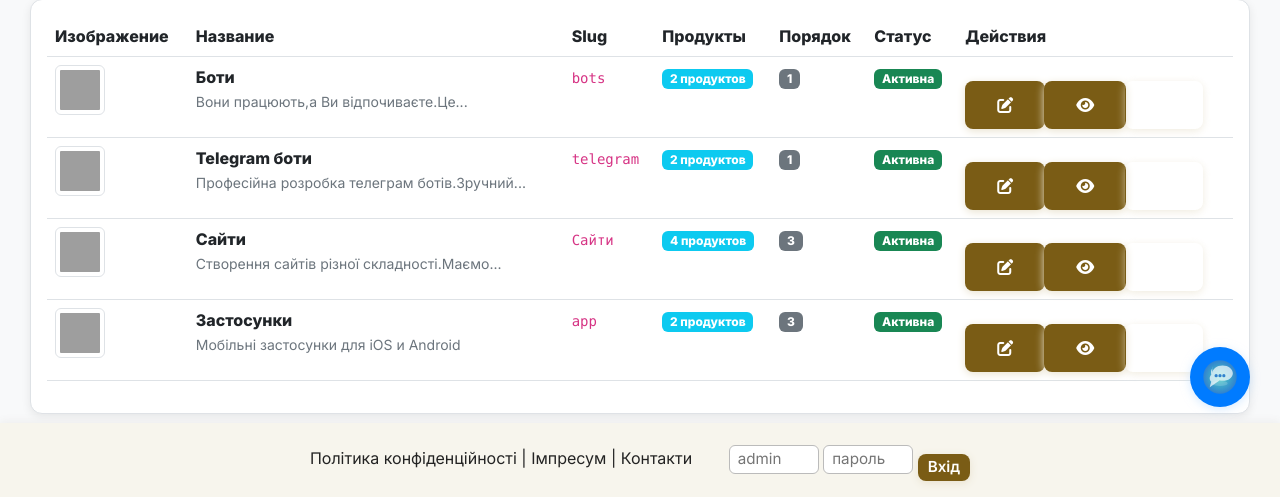
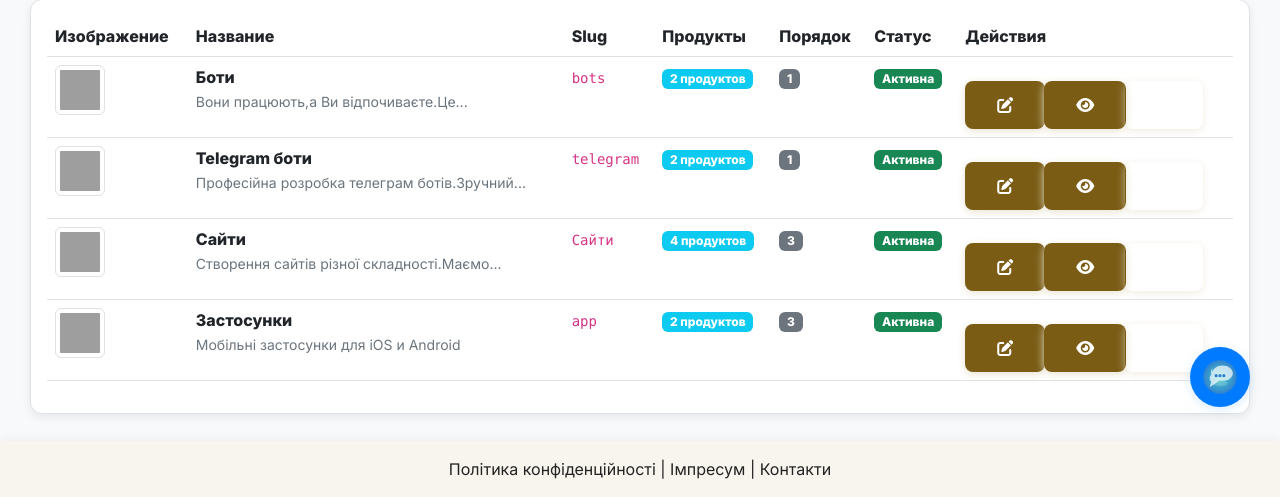
Before and after one commit to pilipandr770/ITTOKEN, a Flask app: page /admin/categories in a window 1280 px wide. Shown: the part 303-800 px from the top of the page. Run offline with Flask 3, Linux system fonts and the light colour scheme; a user stored in the database is signed in; grey boxes are pictures that could not be loaded.

Commit message:
взід прибрав

```diff
--- a/app/templates/base.html
+++ b/app/templates/base.html
@@ -304,13 +304,6 @@
       <a href="/privacy">{{ _('Політика конфіденційності') }}</a> |
       <a href="/impressum">{{ _('Імпресум') }}</a> |
       <a href="/contacts">{{ _('Контакти') }}</a>
-      <!-- Тимчасова форма входу для адміна -->
-      <form method="POST" action="/admin/login" style="display:inline-block;margin-left:2em;vertical-align:middle;" autocomplete="off">
-        <input type="text" name="username" placeholder="admin" style="padding:2px 8px;border-radius:6px;border:1px solid #bbb;font-size:0.95em;width:90px;">
-        <input type="password" name="password" placeholder="пароль" style="padding:2px 8px;border-radius:6px;border:1px solid #bbb;font-size:0.95em;width:90px;">
-        <button type="submit" class="btn btn-sm btn-outline-primary" style="padding:2px 10px;font-size:0.95em;">Вхід</button>
-      </form>
-      <!-- /Тимчасова форма входу для адміна -->
     </footer>
 
     <!-- ===== ВІДЖЕТ ЧАТУ ===== -->
```
